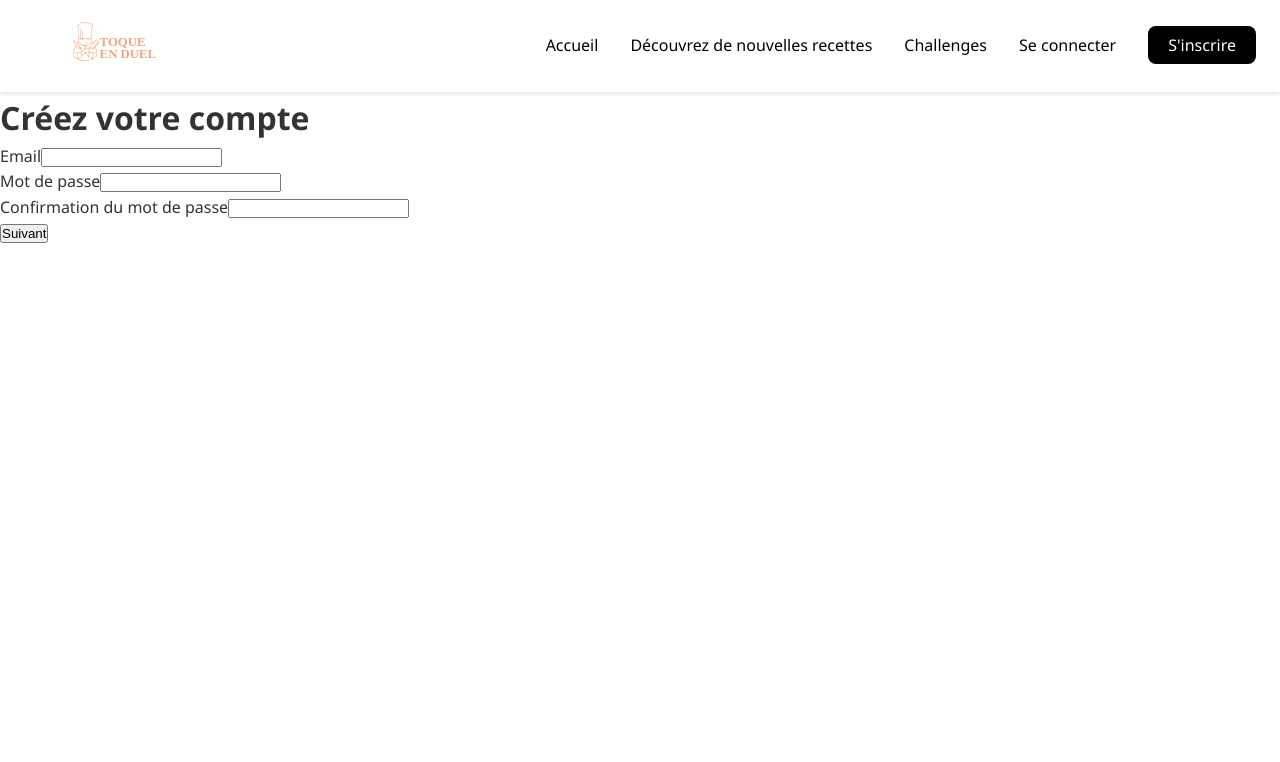
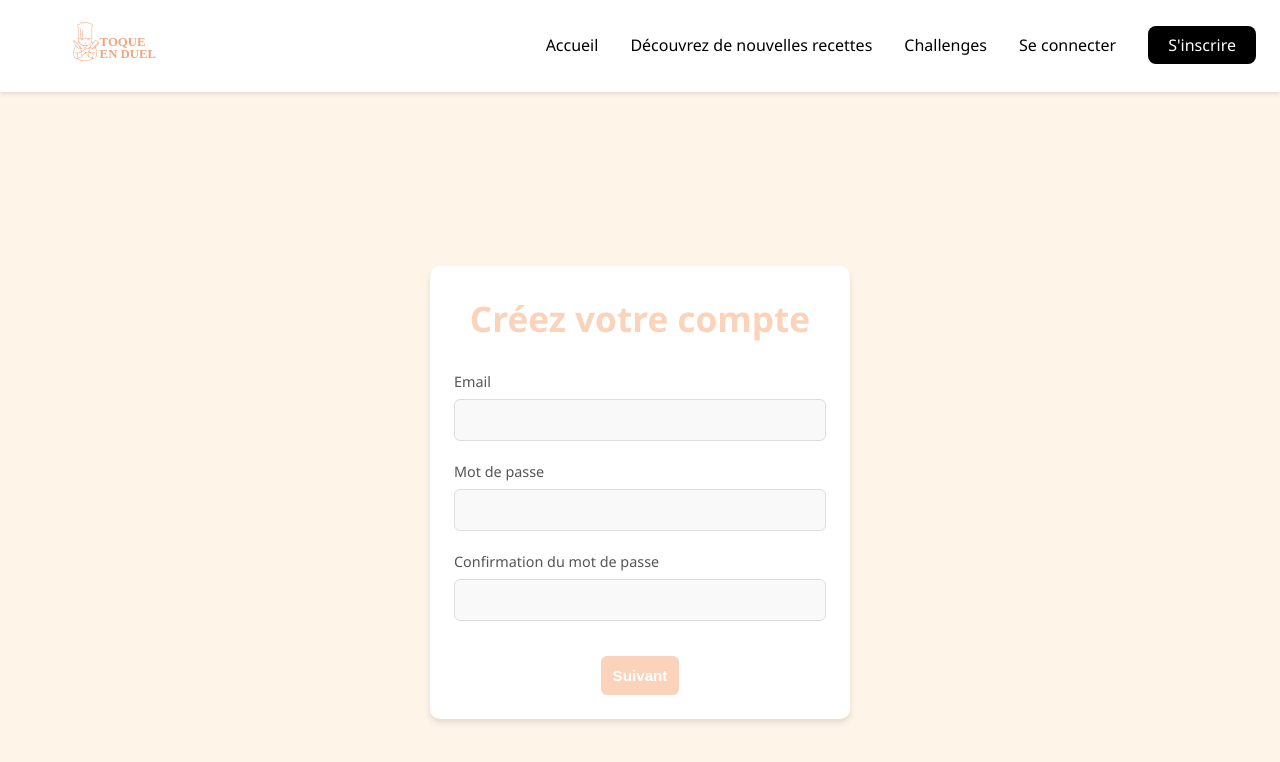
Before and after one commit to Oceane86/toque, a Next.js app: page /register in a window 1280 px wide. Shown: the top 762 px of the page. Built offline with nearby package versions, Linux system fonts and the light colour scheme.

Commit message:
modifs register style 2

```diff
--- a/app/register/page.jsx
+++ b/app/register/page.jsx
@@ -1,12 +1,10 @@
 // app/register/page.jsx
-
-
 "use client";
 import { signIn } from "next-auth/react";
 import { useState } from "react";
 import { useRouter } from "next/navigation";
-import Navbar from '@components/NavBar';
-
+import Navbar from "@components/NavBar";
+import styles from "./register.module.css";
 
 const RegisterPage = () => {
   const [step, setStep] = useState(1);
@@ -21,18 +19,18 @@ const RegisterPage = () => {
   });
   const [errors, setErrors] = useState({});
   const [serverError, setServerError] = useState("");
+  const [isLoading, setIsLoading] = useState(false);
 
   const router = useRouter();
 
   const handleChange = (e) => {
     const { name, value, type, files } = e.target;
-    if (type === "file") {
-      setFormData({ ...formData, [name]: files[0] });
-    } else {
-      setFormData({ ...formData, [name]: value });
-    }
-    setErrors({ ...errors, [name]: "" });
-    setServerError(""); // Clear server error on input change
+    setFormData((prev) => ({
+      ...prev,
+      [name]: type === "file" ? files[0] : value,
+    }));
+    setErrors((prev) => ({ ...prev, [name]: "" }));
+    setServerError("");
   };
 
   const validateStep = () => {
@@ -56,22 +54,27 @@ const RegisterPage = () => {
     if (Object.keys(stepErrors).length > 0) {
       setErrors(stepErrors);
     } else {
-      setStep(step + 1);
+      setStep((prev) => prev + 1);
     }
+  };
+
+  const handlePreviousStep = () => {
+    setStep((prev) => Math.max(prev - 1, 1));
   };
 
   const handleSubmit = async (e) => {
     e.preventDefault();
     setServerError(""); // Clear previous server errors
+    setIsLoading(true);
 
     const formDataToSend = new FormData();
-    for (const key in formData) {
-      if (key === "profileImage" && formData[key] instanceof File) {
-        formDataToSend.append(key, formData[key]);
+    Object.entries(formData).forEach(([key, value]) => {
+      if (key === "profileImage" && value instanceof File) {
+        formDataToSend.append(key, value);
       } else {
-        formDataToSend.append(key, formData[key] || "");
+        formDataToSend.append(key, value || "");
       }
-    }
+    });
 
     try {
       const response = await fetch("/api/register", {
@@ -97,29 +100,30 @@ const RegisterPage = () => {
       }
     } catch (error) {
       setServerError("Une erreur inattendue est survenue. Veuillez réessayer.");
+    } finally {
+      setIsLoading(false);
     }
   };
 
   return (
     <div>
       <Navbar />
-
-    <div className="login">
-
-      <div className="login_content">
-        <form className="login_content_form" onSubmit={handleSubmit}>
+      <div className={styles.registerPage}>
+        <div className={styles.registerContent}>
+          <form className={styles.registerForm} onSubmit={handleSubmit}>
             {step === 1 && (
               <>
-              <h1 className="gradient-color">Créez votre compte</h1>
+                <h1 className={styles.title}>Créez votre compte</h1>
                 <div>
-                <label>Email</label>
+                  <label className={styles.label}>Email</label>
                   <input
                     type="email"
                     name="email"
                     value={formData.email}
                     onChange={handleChange}
+                    aria-required="true"
                   />
-                {errors.email && <p className="error">{errors.email}</p>}
+                  {errors.email && <p className={styles.error}>{errors.email}</p>}
                 </div>
                 <div>
                   <label>Mot de passe</label>
@@ -128,8 +132,9 @@ const RegisterPage = () => {
                     name="password"
                     value={formData.password}
                     onChange={handleChange}
+                    aria-required="true"
                   />
-                {errors.password && <p className="error">{errors.password}</p>}
+                  {errors.password && <p className={styles.error}>{errors.password}</p>}
                 </div>
                 <div>
                   <label>Confirmation du mot de passe</label>
@@ -138,31 +143,33 @@ const RegisterPage = () => {
                     name="confirmPassword"
                     value={formData.confirmPassword}
                     onChange={handleChange}
+                    aria-required="true"
                   />
                   {errors.confirmPassword && (
-                  <p className="error">{errors.confirmPassword}</p>
+                    <p className={styles.error}>{errors.confirmPassword}</p>
                   )}
                 </div>
-              <button type="button" onClick={handleNextStep}>
+                <button type="button" className={styles.btn} onClick={handleNextStep}>
                   Suivant
                 </button>
               </>
             )}
             {step === 2 && (
               <>
-              <h1 className="gradient-color">Informations</h1>
+                <h1 className={styles.title}>Informations</h1>
                 <div>
                   <label>Statut</label>
                   <select
                     name="status"
                     value={formData.status}
                     onChange={handleChange}
+                    aria-required="true"
                   >
                     <option value="">Sélectionnez</option>
                     <option value="admin">Admin</option>
                     <option value="visiteur">Visiteur</option>
                   </select>
-                {errors.status && <p className="error">{errors.status}</p>}
+                  {errors.status && <p className={styles.error}>{errors.status}</p>}
                 </div>
                 <div>
                   <label>Nom d'utilisateur</label>
@@ -171,17 +178,23 @@ const RegisterPage = () => {
                     name="username"
                     value={formData.username}
                     onChange={handleChange}
+                    aria-required="true"
                   />
-                {errors.username && <p className="error">{errors.username}</p>}
+                  {errors.username && <p className={styles.error}>{errors.username}</p>}
                 </div>
-              <button type="button" onClick={handleNextStep}>
+                <div className={styles.navButtons}>
+                  <button type="button" className={styles.btn} onClick={handlePreviousStep}>
+                    Précédent
+                  </button>
+                  <button type="button" className={styles.btn} onClick={handleNextStep}>
                     Suivant
                   </button>
+                </div>
               </>
             )}
             {step === 3 && (
               <>
-              <h1 className="gradient-color">Profil</h1>
+                <h1 className={styles.title}>Profil</h1>
                 <div>
                   <label>Image de profil (optionnel)</label>
                   <input
@@ -198,15 +211,21 @@ const RegisterPage = () => {
                     onChange={handleChange}
                   ></textarea>
                 </div>
-              <button type="submit">Finaliser</button>
+                <div className={styles.navButtons}>
+                  <button type="button" className={styles.btn} onClick={handlePreviousStep}>
+                    Précédent
+                  </button>
+                  <button type="submit" className={styles.btn} disabled={isLoading}>
+                    {isLoading ? "Chargement..." : "Finaliser"}
+                  </button>
+                </div>
               </>
             )}
-          {serverError && <p className="error">{serverError}</p>}
+            {serverError && <p className={styles.error}>{serverError}</p>}
           </form>
         </div>
       </div>
     </div>
-
   );
 };
 
--- /dev/null
+++ b/app/register/register.module.css
@@ -0,0 +1,100 @@
+/* app/register/register.module.css */
+
+.registerPage {
+  display: flex;
+  justify-content: center;
+  align-items: center;
+  min-height: 100vh;
+  background-color: #fef4e8;
+}
+
+.registerContent {
+  width: 90%;
+  max-width: 400px;
+  background: #ffffff;
+  padding: 1.5rem;
+  border-radius: 10px;
+  box-shadow: 0 4px 6px rgba(0, 0, 0, 0.1);
+  text-align: center;
+}
+
+.title {
+  font-size: 2rem;
+  color: #333;
+  background-color: #fad3ba;
+  -webkit-background-clip: text;
+  -webkit-text-fill-color: transparent;
+  margin-bottom: 1.5rem;
+}
+
+.registerForm div {
+  margin-bottom: 0.8rem;
+  text-align: left;
+}
+
+.registerForm label {
+  font-size: 0.9rem;
+  color: #555;
+  display: block;
+  margin-bottom: 0.4rem;
+}
+
+.registerForm input,
+.registerForm select,
+.registerForm textarea {
+  width: 100%;
+  padding: 0.7rem;
+  border: 1px solid #ddd;
+  border-radius: 6px;
+  background: #f9f9f9;
+  font-size: 0.95rem;
+  margin-bottom: 0.4rem;
+}
+
+.btn {
+  padding: 0.7rem;
+  background-color: #fad3ba;
+  color: #fff;
+  border: none;
+  border-radius: 6px;
+  font-size: 0.95rem;
+  font-weight: bold;
+  cursor: pointer;
+  transition: background-color 0.3s ease;
+  width: 100%;
+  margin-top: 1rem;
+}
+
+.btn:hover {
+  background-color: #f9a76b;
+}
+
+.navButtons {
+  display: flex;
+  justify-content: space-between;
+  gap: 8px;
+}
+
+.navButtons button {
+  width: 48%;
+}
+
+.error {
+  color: red;
+  font-size: 0.75rem;
+  margin-top: 0.4rem;
+}
+
+@media (min-width: 768px) {
+  .registerContent {
+    max-width: 420px;
+  }
+
+  .title {
+    font-size: 2.2rem;
+  }
+
+  .btn {
+    width: auto;
+  }
+}
```
Lines whose indentation alone changed are shown as unchanged.
